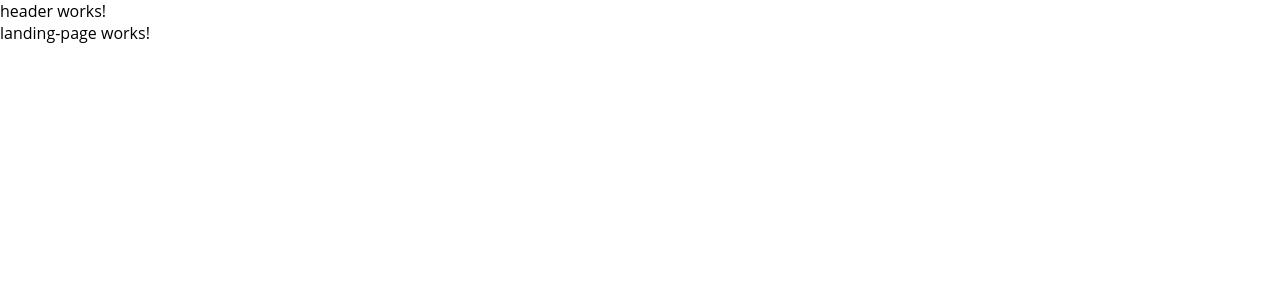
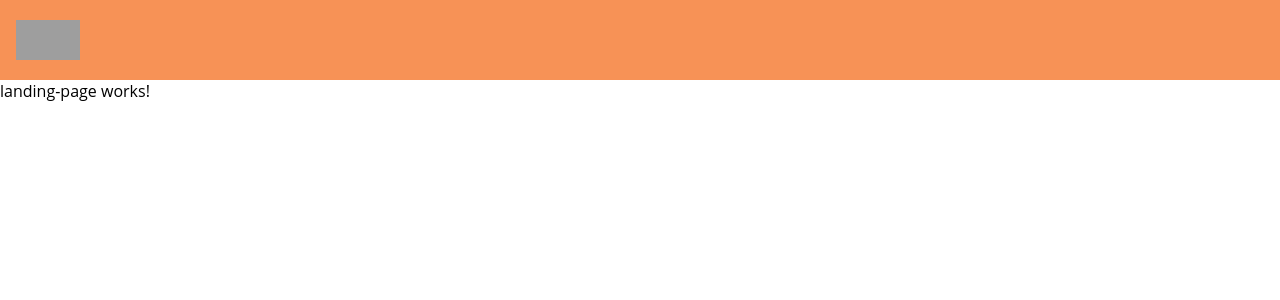
Before and after one commit to mayrinkdotcom/brunsker-imoveis, an Angular app: page / in a window 1280 px wide. Shown: the top 300 px of the page. Built offline with nearby package versions, Linux system fonts and the light colour scheme; grey boxes are pictures that could not be loaded.

Commit message:
refactor: implement properties to header component

```diff
--- a/src/app/core/components/components.module.ts
+++ b/src/app/core/components/components.module.ts
@@ -1,6 +1,7 @@
 import { NgModule } from '@angular/core';
 import { CommonModule } from '@angular/common';
 import { HeaderComponent } from './header/header.component';
+import { RouterModule } from '@angular/router';
 
 
 
@@ -9,7 +10,8 @@ import { HeaderComponent } from './header/header.component';
     HeaderComponent,
   ],
   imports: [
-    CommonModule
+    CommonModule,
+    RouterModule,
   ],
   exports: [
     HeaderComponent,
--- a/src/app/core/components/header/header.component.html
+++ b/src/app/core/components/header/header.component.html
@@ -1 +1,17 @@
-<p>header works!</p>
+<div class="header" [style.backgroundColor]="backgroundColor ? backgroundColor : 'var(--color-primary)'">
+  <img src="https://source.unsplash.com/random/64x40" alt="Logo">
+
+  <div class="header__title">
+    <ng-content select="[title]"></ng-content>
+  </div>
+
+  <nav class="header__nav">
+    <ul class="header__nav__list">
+      <li *ngFor="let item of navLinks">
+        <a class="header__nav__list--item" [routerLink]="[item.route]" routerLinkActive="router-link-active">{{ item.label }}</a>
+      </li>
+    </ul>
+  </nav>
+
+  <ng-content select="[buttons]"></ng-content>
+</div>
--- a/src/app/core/components/header/header.component.scss
+++ b/src/app/core/components/header/header.component.scss
@@ -0,0 +1,40 @@
+.header {
+  width: 100%;
+  height: 80px;
+  padding: 8px 16px;
+
+  display: flex;
+  align-items: center;
+  justify-content: space-between;
+
+  &__title {
+    color: var(--color-primary-contrast);
+    font-size: 32px;
+    font-weight: 600;
+    margin-left: 16px;
+    margin-right: auto;
+  }
+
+  &__nav__list {
+    display: flex;
+    list-style: none;
+
+    &--item {
+      margin: 0 4px;
+      padding: 8px 16px;
+      background-color: var(--color-primary-shade);
+      border-radius: 16px;
+      color: var(--color-primary-contrast);
+      font-weight: 600;
+      text-decoration: none;
+      transition: background-color ease-in-out 200ms;
+
+      &:hover {
+        background-color: var(--color-secondary-shade);
+      }
+      &:active {
+        background-color: var(--color-secondary-tint);
+      }
+    }
+  }
+}
```
Also changed, not shown: src/app/core/components/header/header.component.ts (+7 -1 lines).
